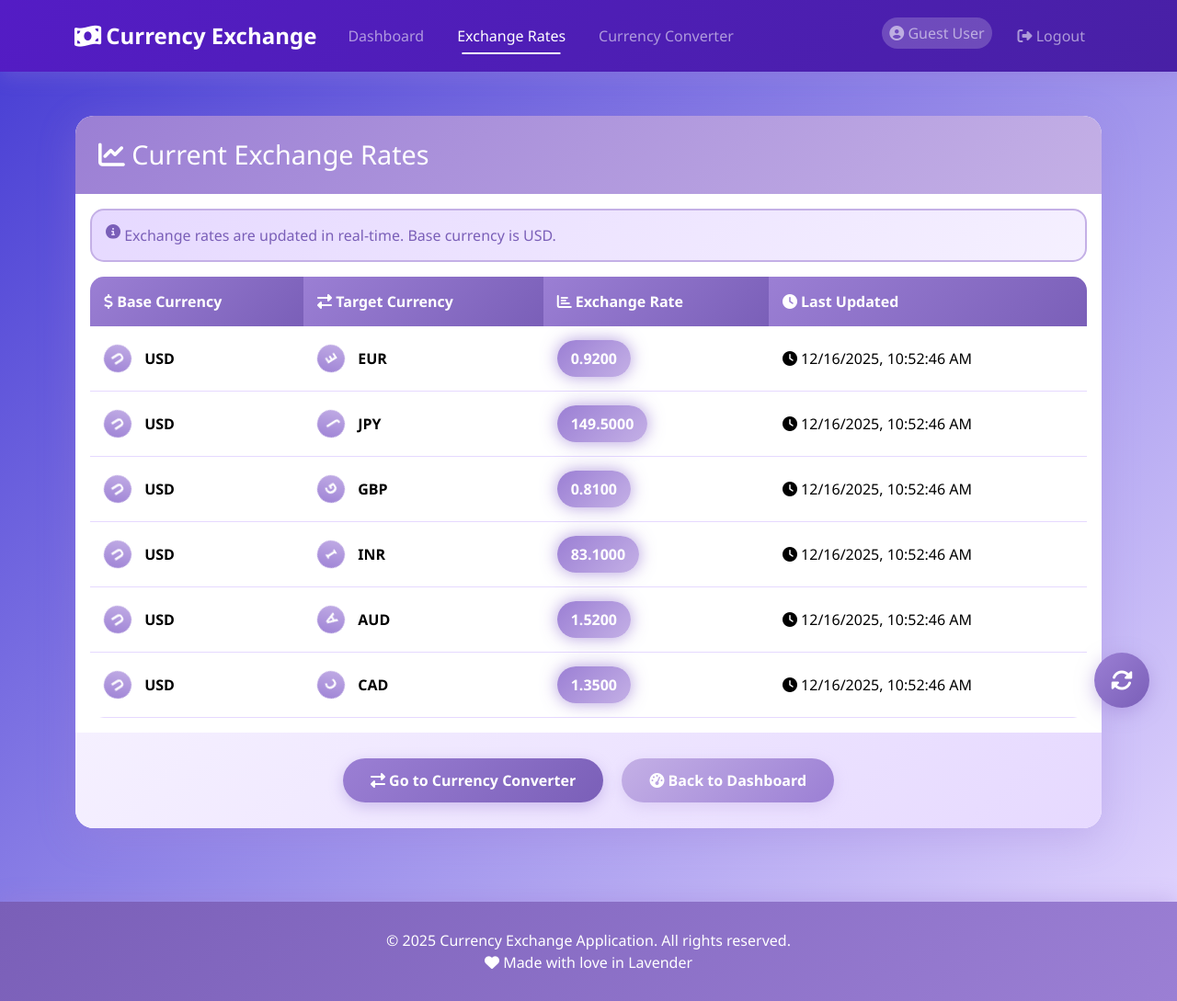
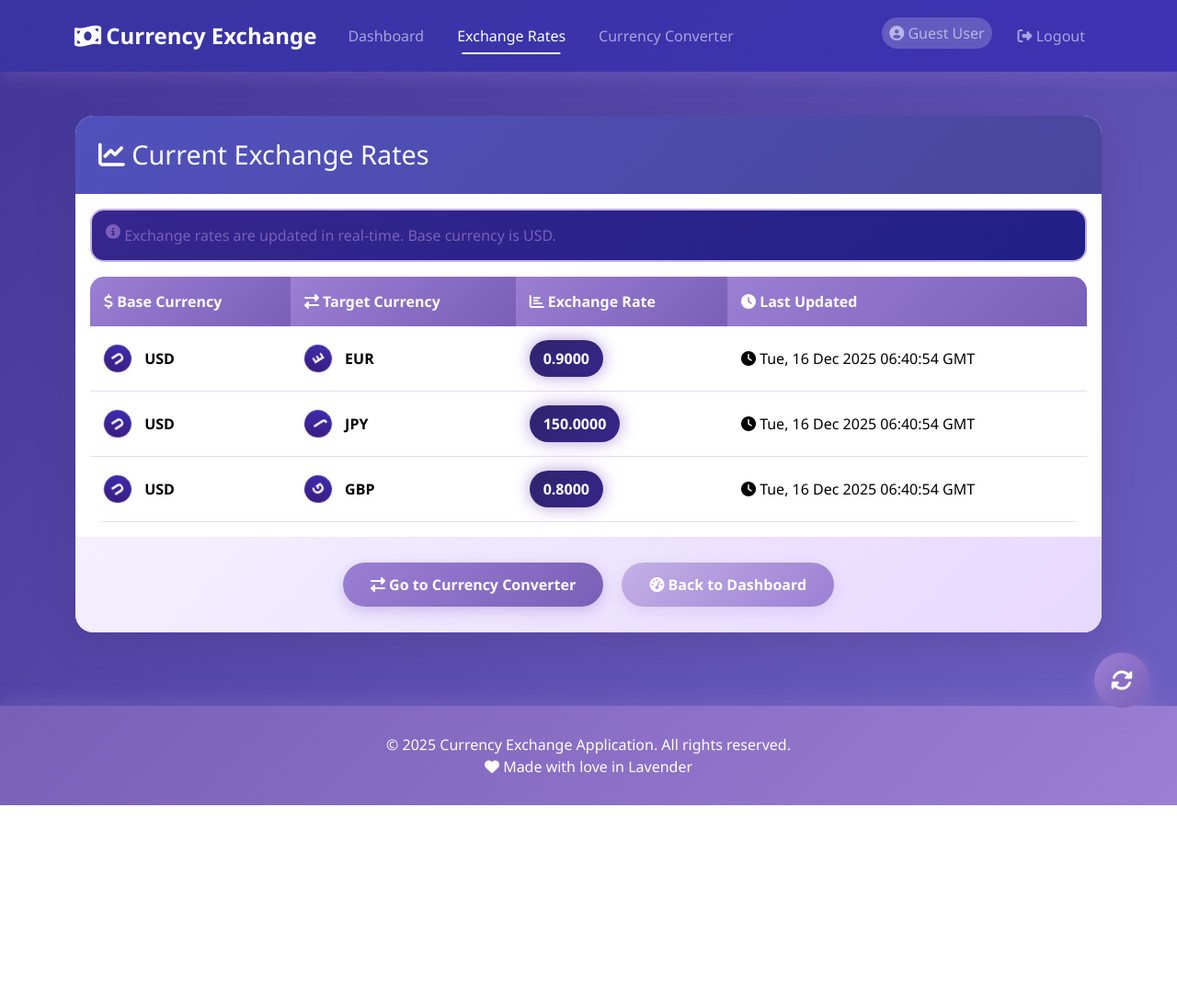
Before and after one commit to jshwadmaX/currency-trend, a Flask app: page /exchange_rates in a window 1280 px wide. Shown: the whole page at 92% size. After the commit the page ends 876 px from the top, so only its background shows below. Run offline with Flask 3, Linux system fonts and the light colour scheme; the visitor is signed in with stand-in values (Sample User, id 1).

Commit message:
Update exchange_rates.html

```diff
--- a/templates/exchange_rates.html
+++ b/templates/exchange_rates.html
@@ -8,17 +8,17 @@
     <link rel="stylesheet" href="https://cdnjs.cloudflare.com/ajax/libs/font-awesome/6.4.0/css/all.min.css">
     <style>
         :root {
-            --lavender-primary: #6440d1ff;
-            --lavender-light: #7a3ee3ff;
+            --lavender-primary: #5553d4ff;
+            --lavender-light: #6f55cbff;
             --lavender-dark: #7a5fb8;
-            --lavender-accent: #4718b4ff;
-            --lavender-bg: #040404ff;
+            --lavender-accent: #5d40d0ff;
+            --lavender-bg: #47356bff;
         }
 
         * { margin: 0; padding: 0; box-sizing: border-box; }
 
         body {
-            background: linear-gradient(135deg, #453bd3ff 0%, #e6d9ff 100%);
+            background: linear-gradient(135deg, #433496ff 0%, #6f61c2ff 100%);
             font-family: 'Segoe UI', Tahoma, Geneva, Verdana, sans-serif;
             min-height: 100vh;
             overflow-x: hidden;
@@ -44,7 +44,7 @@
 
         /* Navbar */
         .navbar-custom {
-            background: linear-gradient(135deg, #541cc5ff 0%, #4820a5ff 100%) !important;
+            background: linear-gradient(135deg, #3934a1ff 0%, #3f32b4ff 100%) !important;
             box-shadow: 0 4px 20px rgba(155, 127, 212, 0.3);
             padding: 1rem 0;
         }
@@ -114,7 +114,7 @@
             border: none;
             border-radius: 20px;
             overflow: hidden;
-            box-shadow: 0 10px 40px rgba(155, 127, 212, 0.3);
+            box-shadow: 0 10px 40px rgba(77, 52, 127, 0.3);
             margin-bottom: 30px;
             animation: slideUp 0.6s ease-out;
             background: white;
@@ -126,7 +126,7 @@
         }
 
         .card-header {
-            background: linear-gradient(135deg, #9b7fd4 0%, #c4b0e6 100%) !important;
+            background: linear-gradient(135deg, #5151bdff 0%, #49479cff 100%) !important;
             padding: 25px;
             border: none;
         }
@@ -144,7 +144,7 @@
 
         /* Alert Box */
         .alert-info {
-            background: linear-gradient(135deg, #e6d9ff 0%, #f5f0ff 100%);
+            background: linear-gradient(135deg, #36268dff 0%, #202087ff 100%);
             border: 2px solid #c4b0e6;
             color: #7a5fb8;
             border-radius: 15px;
@@ -190,7 +190,7 @@
         }
 
         .table tbody tr:hover {
-            background: linear-gradient(135deg, #f5f0ff 0%, #e6d9ff 100%);
+            background: linear-gradient(135deg, #5a46daff 0%, #7470c4ff 100%);
             transform: scale(1.02);
             box-shadow: 0 4px 15px rgba(155, 127, 212, 0.2);
         }
@@ -205,7 +205,7 @@
             display: inline-block;
             width: 30px;
             height: 30px;
-            background: linear-gradient(135deg, #9b7fd4 0%, #c4b0e6 100%);
+            background: linear-gradient(135deg, #391a78ff 0%, #3e2fb5ff 100%);
             border-radius: 50%;
             text-align: center;
             line-height: 30px;
@@ -223,7 +223,7 @@
         .rate-badge {
             display: inline-block;
             padding: 8px 15px;
-            background: linear-gradient(135deg, #9b7fd4 0%, #c4b0e6 100%);
+            background: linear-gradient(135deg, #2f246dff 0%, #362689ff 100%);
             color: white;
             border-radius: 20px;
             font-weight: bold;
@@ -358,9 +358,9 @@
             </button>
             <div class="collapse navbar-collapse" id="navbarNav">
                 <ul class="navbar-nav">
-                    <li class="nav-item"><a class="nav-link" href="dashboard.html">Dashboard</a></li>
-                    <li class="nav-item"><a class="nav-link active" href="#">Exchange Rates</a></li>
-                    <li class="nav-item"><a class="nav-link" href="currency_converter.html">Currency Converter</a></li>
+                    <li class="nav-item"><a class="nav-link" href="{{ url_for('dashboard') }}">Dashboard</a></li>
+                    <li class="nav-item"><a class="nav-link active" href="{{ url_for('exchange_rates') }}">Exchange Rates</a></li>
+                    <li class="nav-item"><a class="nav-link" href="{{ url_for('currency_converter') }}">Currency Converter</a></li>
                 </ul>
                 <ul class="navbar-nav ms-auto">
                     <li class="nav-item">
@@ -404,10 +404,10 @@
                         </div>
                     </div>
                     <div class="card-footer text-center">
-                        <a href="currency-converter.html" class="btn btn-primary m-2">
+                        <a href="{{ url_for('currency_converter') }}" class="btn btn-primary m-2">
                             <i class="fas fa-exchange-alt"></i> Go to Currency Converter
                         </a>
-                        <a href="dashboard.html" class="btn btn-secondary m-2">
+                        <a href="{{ url_for('dashboard') }}" class="btn btn-secondary m-2">
                             <i class="fas fa-tachometer-alt"></i> Back to Dashboard
                         </a>
                     </div>
@@ -447,19 +447,12 @@
 
         createParticles();
 
-        // Get username from localStorage or use default
-        const username = localStorage.getItem('username') || 'Guest User';
+        // Get username from Flask template
+        const username = "{{ account.username if account else 'Guest User' }}";
         document.getElementById('username').textContent = username;
 
-        // Exchange rates data with animation
-        const rates = [
-            { base_currency: 'USD', target_currency: 'EUR', exchange_rate: 0.92, timestamp: new Date() },
-            { base_currency: 'USD', target_currency: 'JPY', exchange_rate: 149.5, timestamp: new Date() },
-            { base_currency: 'USD', target_currency: 'GBP', exchange_rate: 0.81, timestamp: new Date() },
-            { base_currency: 'USD', target_currency: 'INR', exchange_rate: 83.1, timestamp: new Date() },
-            { base_currency: 'USD', target_currency: 'AUD', exchange_rate: 1.52, timestamp: new Date() },
-            { base_currency: 'USD', target_currency: 'CAD', exchange_rate: 1.35, timestamp: new Date() }
-        ];
+        // Exchange rates data from Flask backend
+        const rates = {{ rates | tojson | safe }};
 
         function renderRates() {
             const tbody = document.getElementById('rates-table-body');
```
